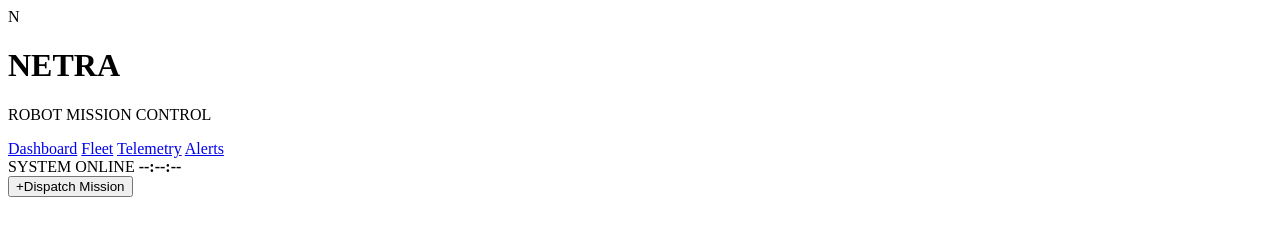
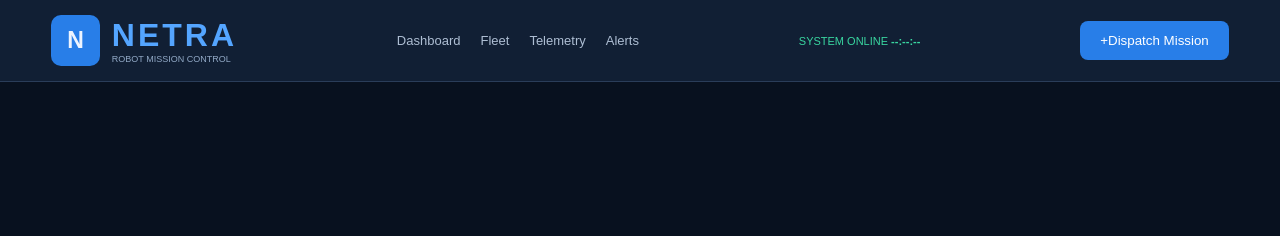
Before and after one commit to GunturuGyanada20/Project-Assessment, a plain HTML site: page index.html in a window 1280 px wide. Drawn offline with Linux system fonts and the light colour scheme.

Commit message:
part2 13_11_2026

```diff
--- a/index.html
+++ b/index.html
@@ -4,7 +4,7 @@
     <meta charset="UTF-8">
     <meta name="viewport" content="width=device-width, initial-scale=1.0">
     <title>Netra Robot Monitoring System</title>
-  <!--  <link rel="stylesheet"href="style.css">-->
+   <link rel="stylesheet"href="style.css">
 </head>
 <body>
     <header class="topbar">
--- /dev/null
+++ b/style.css
@@ -0,0 +1,81 @@
+*{
+    box-sizing: border-box;
+    margin:0;
+    padding: 0;
+}
+html{
+    scroll-behavior: smooth;
+}
+body{
+    background: #08111f;
+    color: #edf4ff;
+    font-family: Arial, sans-serif;
+    min-height: 100vh;
+}
+button{
+    background: #287ee8;
+    border: 0;
+    color: white;
+    padding: 12px 20px;
+    border-radius: 8px;
+    cursor: pointer;
+    font-size: bold;
+}
+button:hover{
+    background: #1765c3;
+}
+.brand {
+    display: flex;
+align-items: center;
+gap: 12px;
+}
+.brand-logo {
+    background: #287ee8;
+    border-radius: 10px;
+    padding: 12px 16px;
+    font-size: 23px;
+    font-weight: bold;
+}
+.brand h1 {
+    color: #54a5ff;
+    letter-spacing: 3px;
+}
+.brand p{
+    font-size: 9px;
+    color: #91a8c5;
+}
+.topbar {
+    min-height: 82px;
+    display: flex;
+    align-items: center;
+    justify-content: space-between;
+    gap: 20px;
+    padding: 15px 4%;
+    background: #111f34;
+    border-bottom: 1px solid #2a3d59;
+}
+nav{
+    display: flex;
+    gap:20px;
+}
+nav a{
+    color: #aebed3;
+    text-decoration: none;
+    font-size: 13px;
+}
+nav a:hover{
+    color: #54a5ff;
+}
+.header-right{
+    display: flex;
+    align-items: center;
+    gap: 8px;
+    color: #39d6a0;
+    font-size: 11px;
+}
+.online-dot {
+    width: 9px;
+    height: 9px;
+    background: #39d6a0;
+    border-radius: 50%;
+}
```
